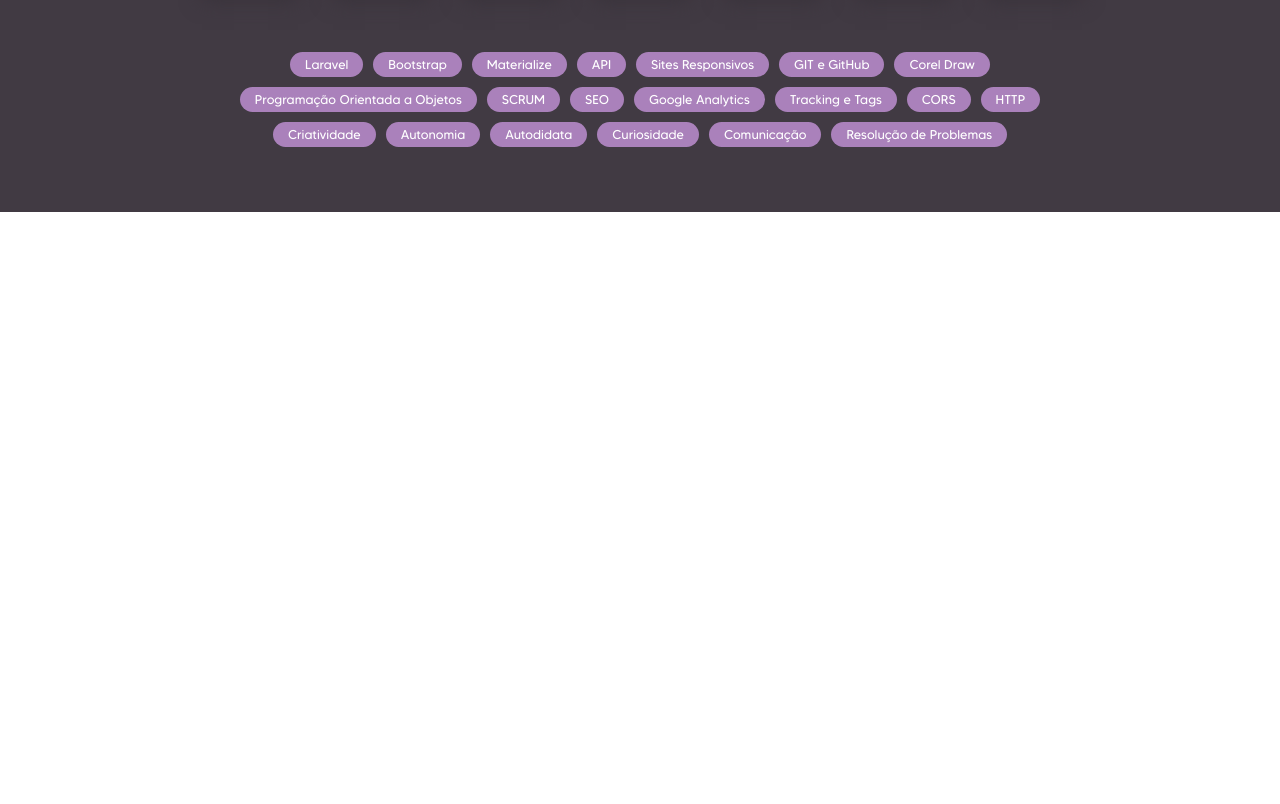
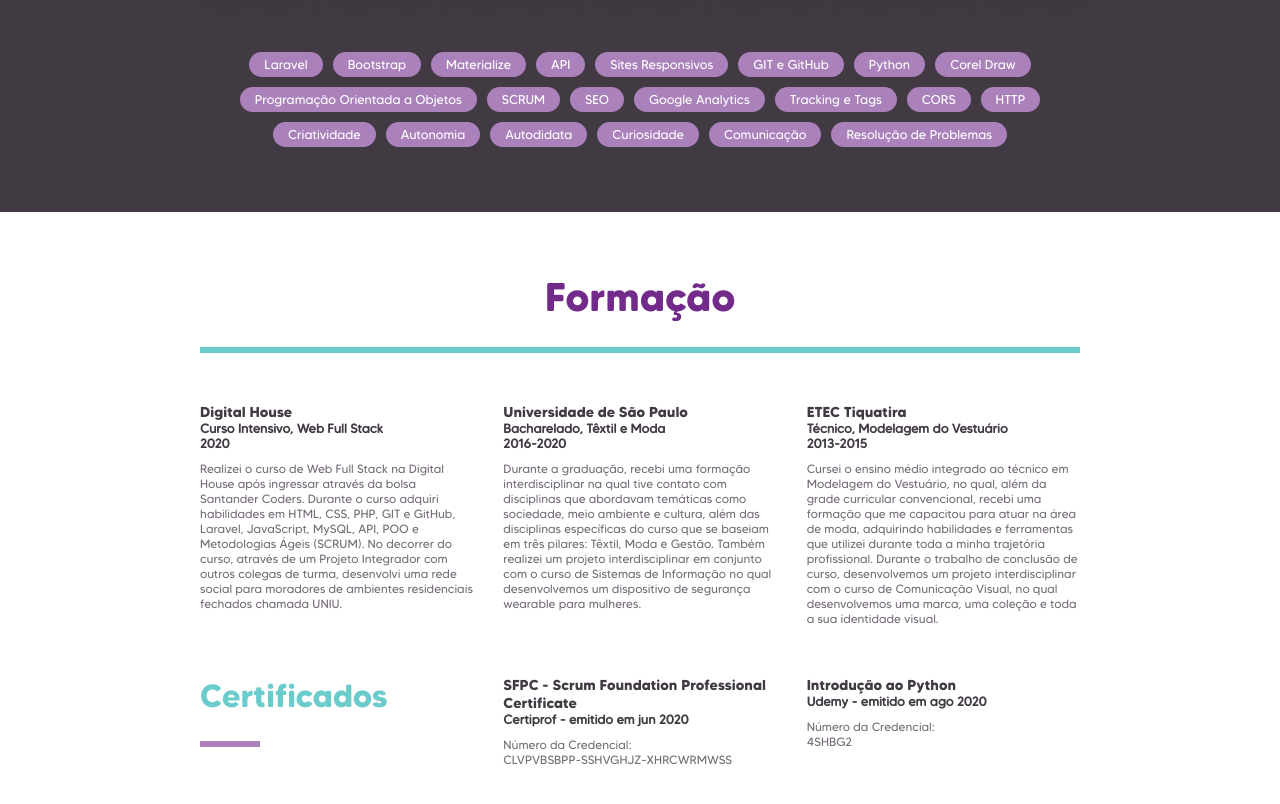
Before and after one commit to RenataRochaAlves/portfolio, a plain HTML site: page index.html in a window 1280 px wide. Shown: the part 1596-2400 px from the top of the page. Before the commit the page ends 1808 px from the top, so only its background shows below. Drawn offline with Linux system fonts and the light colour scheme; a script that the page names is missing.

Commit message:
adicionando formação

```diff
--- a/css/style.css
+++ b/css/style.css
@@ -248,3 +248,68 @@ h4 {
 .skills li:hover {
     background-color: #c59ed6;
 }
+
+/* EDUCATION */
+.education {
+    width: 100%;
+    padding: 60px;
+    padding-right: 200px;
+    padding-left: 200px;
+}
+
+.education h4 {
+    width: 100%;
+    text-align: center;
+    border-bottom: 6px solid #6acccb;
+    color: #722b8b;
+}
+
+.schools {
+    width: 100%;
+    display: flex;
+    flex-direction: row;
+    justify-content: space-between;
+    margin-bottom: 50px;
+    margin-top: 50px;
+}
+
+.school {
+    width: calc(100% / 3 - 20px);
+    color: #413a43;
+}
+
+.school h5 {
+    font-size: 0.9rem;
+    font-family: tommybold;
+}
+
+.school h6 {
+    font-size: 0.8rem;
+}
+
+.school p {
+    color: #776e79;
+    margin-top: 10px;
+}
+
+.certification {
+    width: 100%;
+    display: flex;
+    flex-direction: row;
+    justify-content: space-between;
+}
+
+.certification h4 {
+    width: 60px;
+    font-size: 2rem;
+    color: #6acccb;
+    border-bottom: 6px solid #aa81bb;
+}
+
+.certification div {
+    width: calc(100% / 3 - 20px);
+}
+
+.certification .school p:last-child {
+    margin-top: 0;
+}
--- a/index.html
+++ b/index.html
@@ -13,9 +13,9 @@
             <ul>
                 <li>sobre mim</li>
                 <li>habilidades</li>
+                <li>formação</li>
                 <li>projetos</li>
                 <li>experiências</li>
-                <li>voluntariado</li>
             </ul>
         </nav>
         <div class="intro">
@@ -93,6 +93,7 @@
                 <li>API</li>
                 <li>Sites Responsivos</li>
                 <li>GIT e GitHub</li>
+                <li>Python</li>
                 <li>Corel Draw</li>
                 <li>Programação Orientada a Objetos</li>
                 <li>SCRUM</li>
@@ -108,6 +109,49 @@
                 <li>Comunicação</li>
                 <li>Resolução de Problemas</li>
             </ul>
+        </div>
+
+        <div class="education">
+            <h4>Formação</h4>
+            <div class="schools">
+                <div class="school">
+                    <h5>Digital House</h5>
+                    <h6>Curso Intensivo, Web Full Stack</h6>
+                    <h6>2020</h6>
+                    <p>Realizei o curso de Web Full Stack na Digital House após ingressar através da bolsa Santander Coders. Durante o curso adquiri habilidades em HTML, CSS, PHP, GIT e GitHub, Laravel, JavaScript, MySQL, API, POO e Metodologias Ágeis (SCRUM). No decorrer do curso, através de um Projeto Integrador com outros colegas de turma, desenvolvi uma rede social para moradores de ambientes residenciais fechados chamada UNIU.</p>
+                </div>
+                <div class="school">
+                    <h5>Universidade de São Paulo</h5>
+                    <h6>Bacharelado, Têxtil e Moda</h6>
+                    <h6>2016-2020</h6>
+                    <p>Durante a graduação, recebi uma formação interdisciplinar na qual tive contato com disciplinas que abordavam temáticas como sociedade, meio ambiente e cultura, além das disciplinas específicas do curso que se baseiam em três pilares: Têxtil, Moda e Gestão. Também realizei um projeto interdisciplinar em conjunto com o curso de Sistemas de Informação no qual desenvolvemos um dispositivo de segurança wearable para mulheres.</p>
+                </div>
+                <div class="school">
+                    <h5>ETEC Tiquatira</h5>
+                    <h6>Técnico, Modelagem do Vestuário</h6>
+                    <h6>2013-2015</h6>
+                    <p>Cursei o ensino médio integrado ao técnico em Modelagem do Vestuário, no qual, além da grade curricular convencional, recebi uma formação que me capacitou para atuar na área de moda, adquirindo habilidades e ferramentas que utilizei durante toda a minha trajetória profissional. Durante o trabalho de conclusão de curso, desenvolvemos um projeto interdisciplinar com o curso de Comunicação Visual, no qual desenvolvemos uma marca, uma coleção e toda a sua identidade visual.</p>
+                </div>
+            </div>
+
+
+            <div class="certification">
+                <div>
+                   <h4>Certificados</h4>
+                </div>
+                <div class="school">
+                    <h5>SFPC - Scrum Foundation Professional Certificate</h5>
+                    <h6>Certiprof - emitido em jun 2020</h6>
+                    <p>Número da Credencial:</p>
+                    <p>CLVPVBSBPP-SSHVGHJZ-XHRCWRMWSS</p>
+                </div>
+                <div class="school">
+                    <h5>Introdução ao Python</h5>
+                    <h6>Udemy - emitido em ago 2020</h6>
+                    <p>Número da Credencial:</p>
+                    <p>4SHBG2</p>
+                </div>
+            </div>
         </div>
     </main>
 
```
Also changed, not shown: 3 other files.
